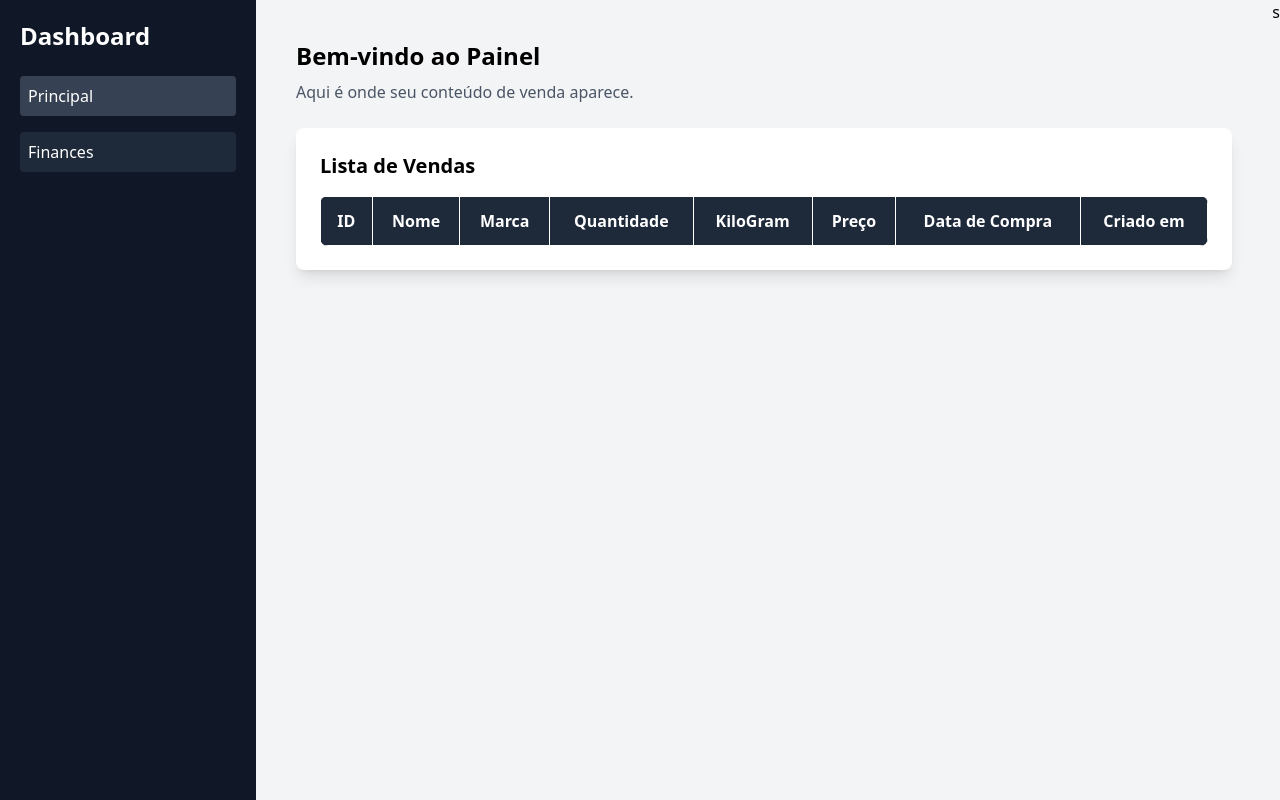
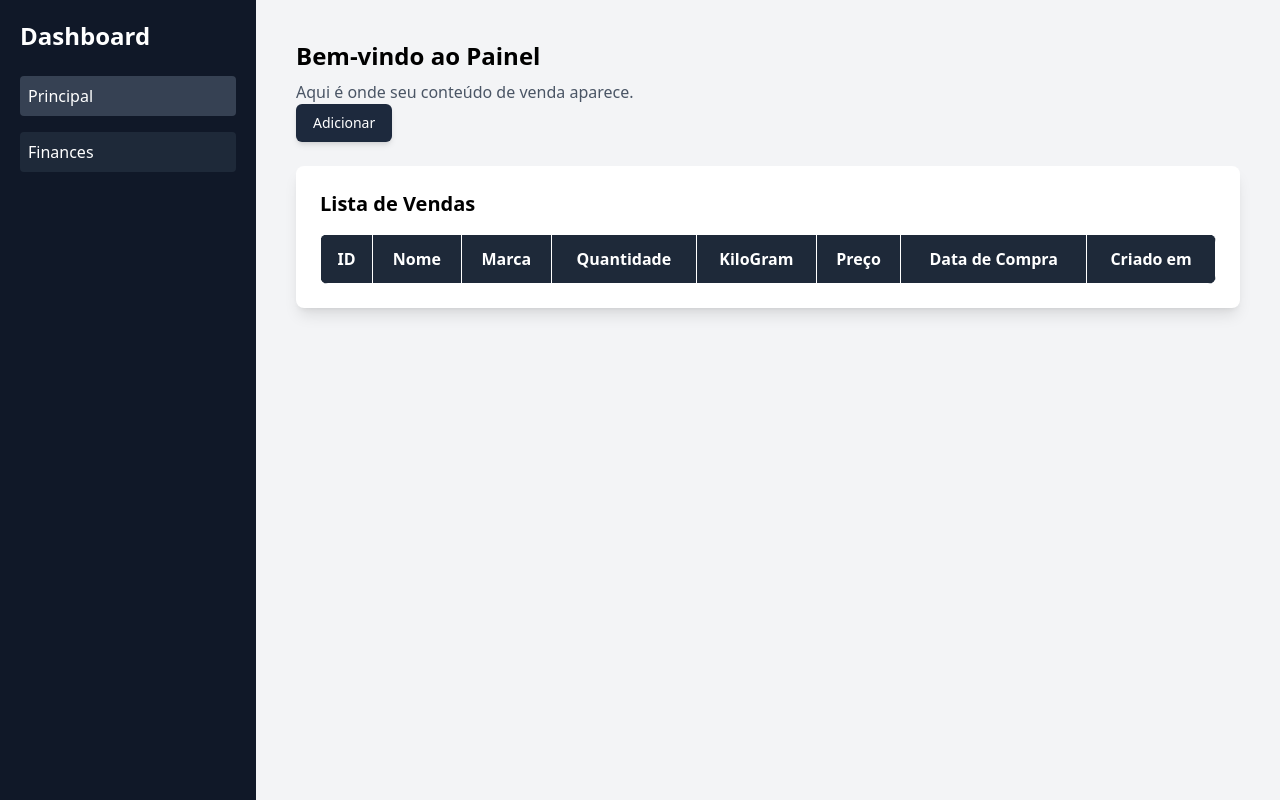
Before and after one commit to danielBRTanimacao/mercado-local-php, a PHP site: page / in a window 1280 px wide. Run offline with PHP 8.4, Linux system fonts and the light colour scheme; lists and menus that the app fills with data are empty.

Commit message:
feat: creating CREATE on project

```diff
--- a/public/index.php
+++ b/public/index.php
@@ -19,6 +19,15 @@
     <main class="flex-1 p-10">
         <h2 class="text-2xl font-bold">Bem-vindo ao Painel</h2>
         <p class="mt-2 text-gray-600">Aqui é onde seu conteúdo de venda aparece.</p>
+        <aside>
+            <button
+                id="openModal"
+                class="rounded-md bg-slate-800 py-2 px-4 border border-transparent text-center text-sm text-white transition-all shadow-md hover:shadow-lg focus:bg-slate-700 focus:shadow-none active:bg-slate-700 hover:bg-slate-700 active:shadow-none disabled:pointer-events-none disabled:opacity-50 disabled:shadow-none "
+                type="button"
+            >
+                Adicionar
+            </button>
+        </aside>
 
         <div class="mt-6 bg-white p-6 rounded-lg shadow-lg">
             <h3 class="text-xl font-bold mb-4">Lista de Vendas</h3>
@@ -53,9 +62,66 @@
                 </table>
             </div>
         </div>
-    </main>s
+    </main>
+
+    <div id="modal" class="fixed inset-0 flex items-center justify-center bg-gray-900 bg-opacity-50 hidden">
+        <div class="bg-white p-6 rounded-lg shadow-lg w-1/3">
+            <h2 class="text-xl font-semibold">Adicionar venda</h2>
+            <p class="mt-2 text-gray-600">Adicione as informações.</p>
+
+            <form action="/models/create.php" method="post">
+                <div class="mt-4">
+                    <label for="id_name" class="block text-sm font-medium text-gray-700">Nome do Produto:</label>
+                    <input type="text" name="name" id="id_name" class="mt-1 block w-full px-3 py-2 border border-gray-300 rounded-md shadow-sm focus:outline-none focus:ring-2 focus:ring-indigo-500" required>
+                </div>
+
+                <div class="mt-4">
+                    <label for="id_quantity" class="block text-sm font-medium text-gray-700">Quantidade:</label>
+                    <input type="number" name="quantity" id="id_quantity" class="mt-1 block w-full px-3 py-2 border border-gray-300 rounded-md shadow-sm focus:outline-none focus:ring-2 focus:ring-indigo-500" required>
+                </div>
+
+                <div class="mt-4">
+                    <label for="id_brand" class="block text-sm font-medium text-gray-700">Marca:</label>
+                    <input type="text" name="brand" id="id_brand" class="mt-1 block w-full px-3 py-2 border border-gray-300 rounded-md shadow-sm focus:outline-none focus:ring-2 focus:ring-indigo-500">
+                </div>
+
+                <div class="mt-4">
+                    <label for="id_kiloGram" class="block text-sm font-medium text-gray-700">Peso (Kg):</label>
+                    <input type="number" step="0.01" name="kiloGram" id="id_kiloGram" class="mt-1 block w-full px-3 py-2 border border-gray-300 rounded-md shadow-sm focus:outline-none focus:ring-2 focus:ring-indigo-500" required>
+                </div>
+
+                <div class="mt-4">
+                    <label for="id_price" class="block text-sm font-medium text-gray-700">Preço:</label>
+                    <input type="number" step="0.01" name="price" id="id_price" class="mt-1 block w-full px-3 py-2 border border-gray-300 rounded-md shadow-sm focus:outline-none focus:ring-2 focus:ring-indigo-500" required>
+                </div>
+
+                <div class="mt-4">
+                    <label for="id_dateBuy" class="block text-sm font-medium text-gray-700">Data da Compra:</label>
+                    <input type="date" name="dateBuy" id="id_dateBuy" class="mt-1 block w-full px-3 py-2 border border-gray-300 rounded-md shadow-sm focus:outline-none focus:ring-2 focus:ring-indigo-500" required>
+                </div>
+
+                <div class="mt-6 flex justify-between">
+                    <button type="button" id="closeModal" class="px-4 py-2 bg-gray-500 text-white rounded-md hover:bg-gray-700">Cancelar</button>
+                    <button type="submit" class="px-4 py-2 bg-indigo-600 text-white rounded-md hover:bg-indigo-700">Adicionar Venda</button>
+                </div>
+            </form>
+        </div>
+    </div>
+
     <script>
-        document.querySelector("")
+        document.getElementById('openModal').addEventListener('click', () => {
+            document.getElementById('modal').classList.remove('hidden');
+        });
+
+        document.getElementById('closeModal').addEventListener('click', () => {
+            document.getElementById('modal').classList.add('hidden');
+        });
+
+        document.getElementById('modal').addEventListener('click', (event) => {
+            if (event.target === document.getElementById('modal')) {
+                document.getElementById('modal').classList.add('hidden');
+            }
+        });
     </script>
 </body>
 </html>
```
Also changed, not shown: models/create.php (added, +9 -0 lines).
